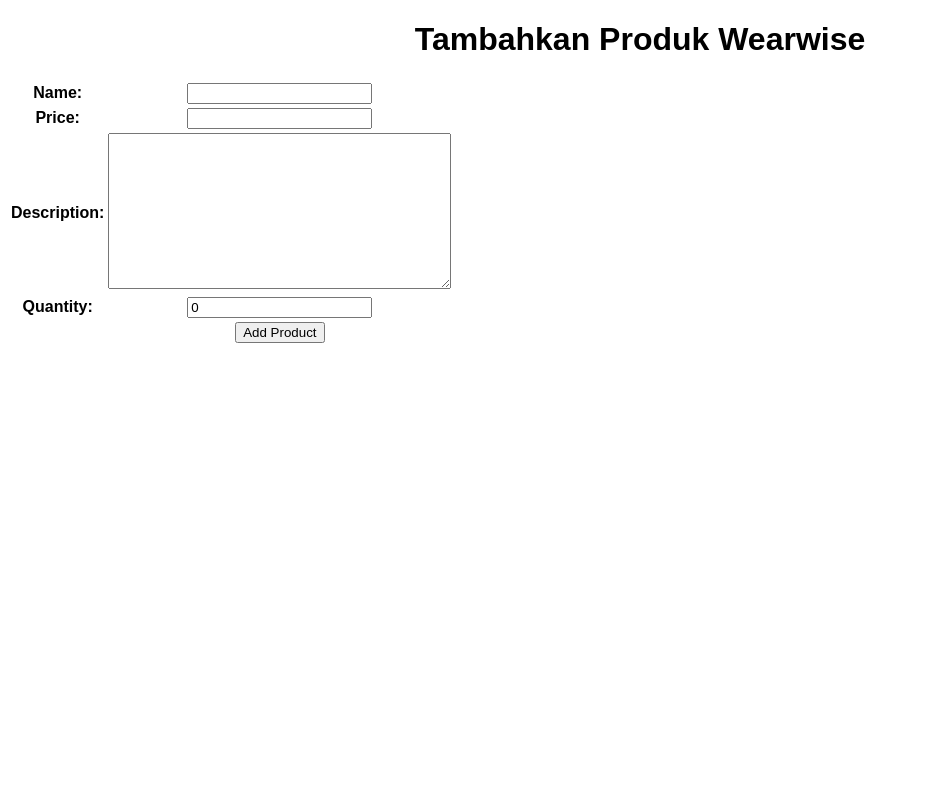
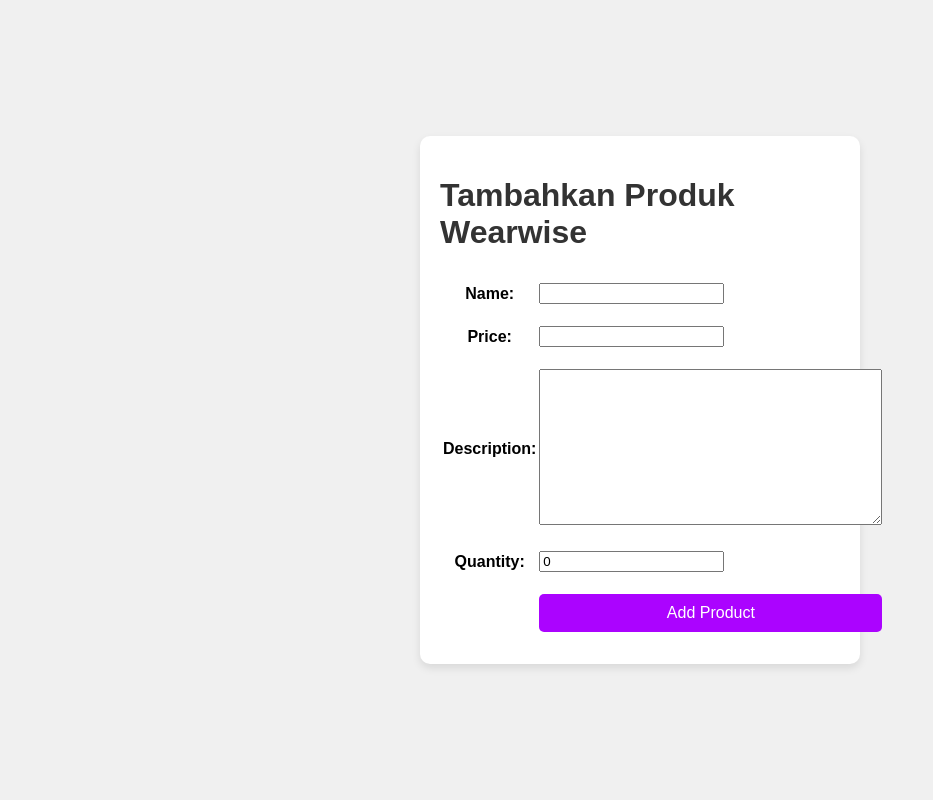
Before and after one commit to gilbertkristiaan/wearwise, a Django app: page /create-product in a window 1280 px wide. Shown: the whole page, without its empty margins (0-933 px from the left). Run offline with Django 5.2, Linux system fonts and the light colour scheme.

Commit message:
adding few css to create_product.html

```diff
--- a/main/templates/create_product.html
+++ b/main/templates/create_product.html
@@ -2,11 +2,73 @@
 {% block content %}
 <style>
     body {
-        text-align: center;
+        display: flex;
+        justify-content: center;
+        align-items: center;
+        min-height: 100vh;
+        margin: 0;
         font-family: sans-serif;
+        background-color: #f0f0f0;
     }
 
+    .container {
+        display: flex;
+        flex-direction: column;
+        align-items: center;
+        background-color: white;
+        padding: 20px;
+        border-radius: 10px;
+        box-shadow: 0 4px 8px rgba(0, 0, 0, 0.1);
+        max-width: 400px;
+        width: 100%;
+    }
+
+    h1 {
+        color: #333;
+        font-size: 2rem;
+        margin-bottom: 20px;
+    }
+
+    form {
+        width: 100%;
+    }
+
+    table {
+        width: 100%;
+    }
+
+    input[type="submit"] {
+        background-color: #aa00fffc;
+        color: white;
+        padding: 10px 15px;
+        border: none;
+        border-radius: 5px;
+        cursor: pointer;
+        width: 100%;
+        font-size: 1rem;
+    }
+
+
+    td {
+        padding: 10px 0;
+    }
+
+    @media (max-width: 600px) {
+        h1 {
+            font-size: 1.5rem;
+        }
+
+        .container {
+            padding: 15px;
+        }
+
+        input[type="submit"] {
+            font-size: 0.9rem;
+        }
+    }
 </style>
+
+<div class="container">
     <h1>Tambahkan Produk Wearwise</h1>
 
     <form method="POST">
@@ -21,4 +83,5 @@
             </tr>
         </table>
     </form>
+</div>
 {% endblock content %}
```
Lines whose indentation alone changed are shown as unchanged.
